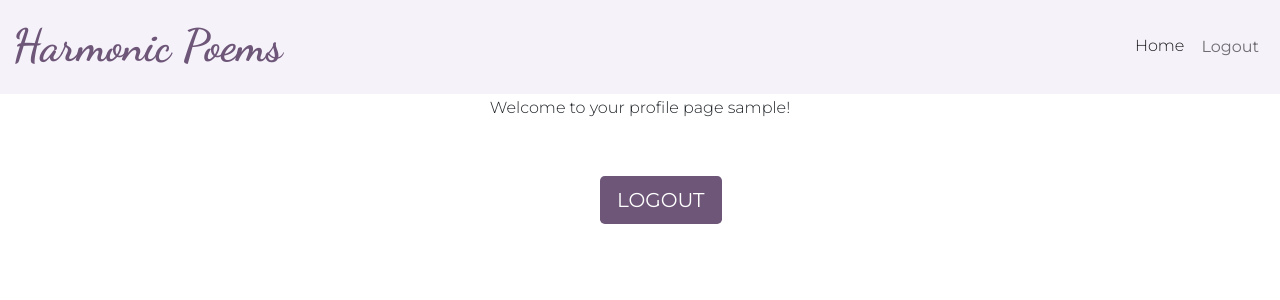
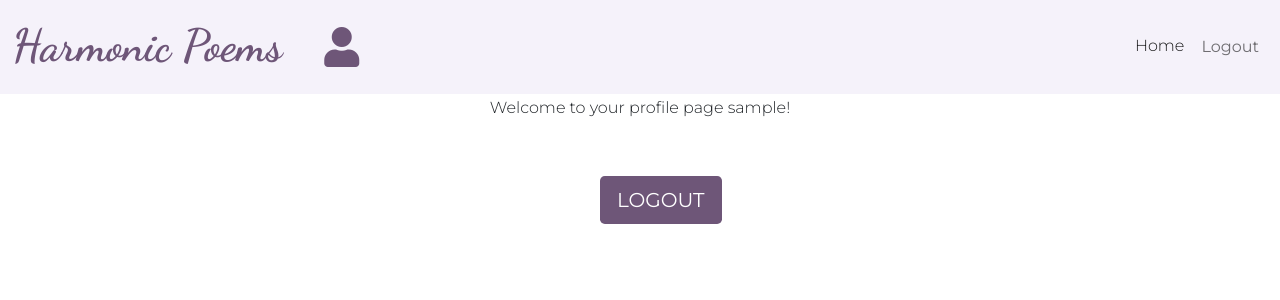
Before and after one commit to MerveKucukzoroglu/days-tea, a Django app: page /profile in a window 1280 px wide. Shown: the top 300 px of the page. Run offline with Django 3.2, Linux system fonts and the light colour scheme; the visitor is signed in with stand-in values (Sample User, id 1).

Commit message:
Add account icon for profile page link to Navbar

```diff
--- a/static/css/style.css
+++ b/static/css/style.css
@@ -189,6 +189,12 @@ body {
     margin-right: auto;
 }
 
+.fa-user {
+    color:#6E5678;
+    font-size: 40px;
+    padding: 10px;
+}
+
 /* home page */
 .intro-msg {
     text-align: center;
--- a/templates/base.html
+++ b/templates/base.html
@@ -25,6 +25,9 @@
     <nav class="navbar navbar-expand-lg navbar-light light-bg fixed-top">
         <div class="container-fluid">
             <a class="navbar-brand" href="{% url 'home' %}"><span class="logo">Harmonic Poems</span></a>
+            {% if user.is_authenticated %}
+                <a class="nav-link active" aria-current="page" href="{% url 'profile' %}"><i class="fas fa-user"></i></a>
+            {% endif %}
             <!-- <div> -->
                 <button class="navbar-toggler" type="button" data-bs-toggle="collapse" data-bs-target="#navbarText"
                     aria-controls="navbarText" aria-expanded="false" aria-label="Toggle navigation">
```
